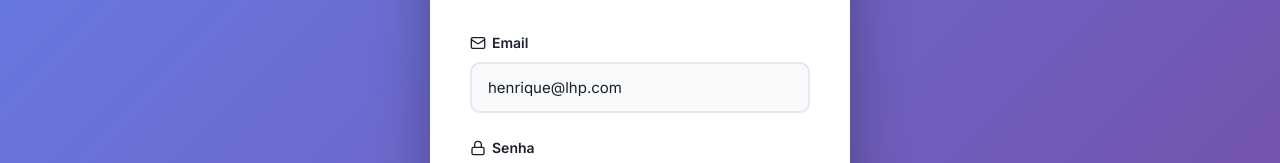
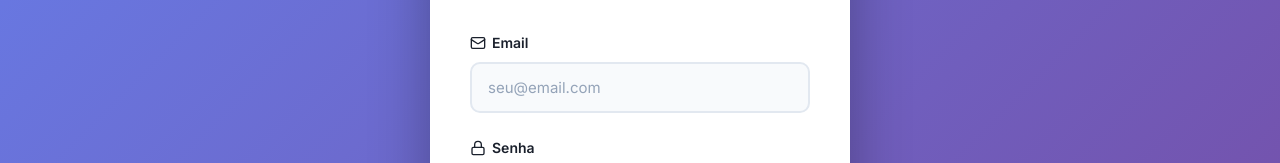
Before and after one commit to rick0376/saas_lhpacademia, a Next.js app: page /alunos/login in a window 1280 px wide. Shown: the part 280-443 px from the top of the page. Built offline with nearby package versions, Linux system fonts and the light colour scheme.

Commit message:
retirando o login

```diff
--- a/src/app/(auth)/login/[clienteId]/page.tsx
+++ b/src/app/(auth)/login/[clienteId]/page.tsx
@@ -14,8 +14,8 @@
   const clienteId = params.clienteId as string;
 
   const [formData, setFormData] = useState({
-    email: "admin@academia.com",
-    senha: "admin123",
+    email: "",
+    senha: "",
   });
   const [loading, setLoading] = useState(false);
   const [error, setError] = useState("");
--- a/src/app/alunos/login/page.tsx
+++ b/src/app/alunos/login/page.tsx
@@ -12,8 +12,8 @@
   const [error, setError] = useState("");
 
   const [formData, setFormData] = useState({
-    email: "henrique@lhp.com",
-    password: "123456",
+    email: "",
+    password: "",
   });
 
   const handleSubmit = async (e: React.FormEvent) => {
```
